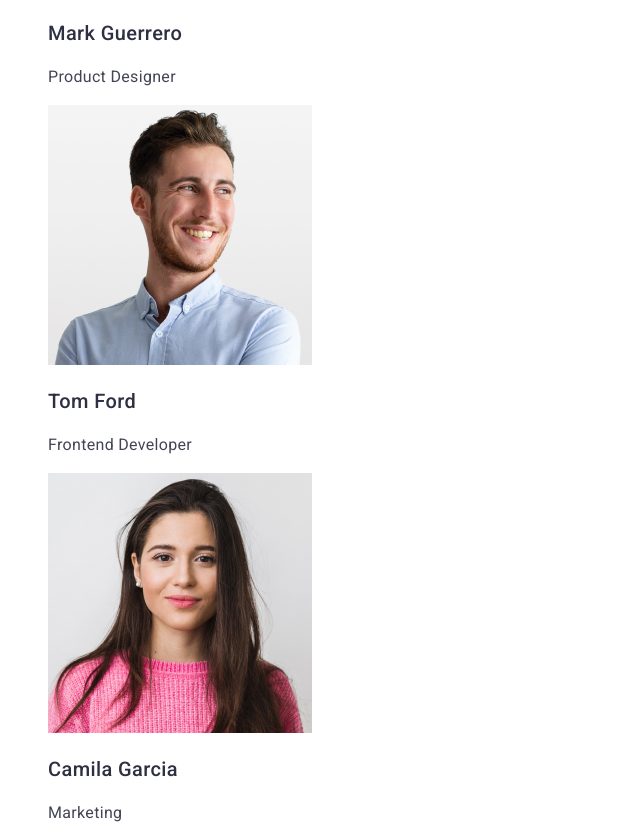
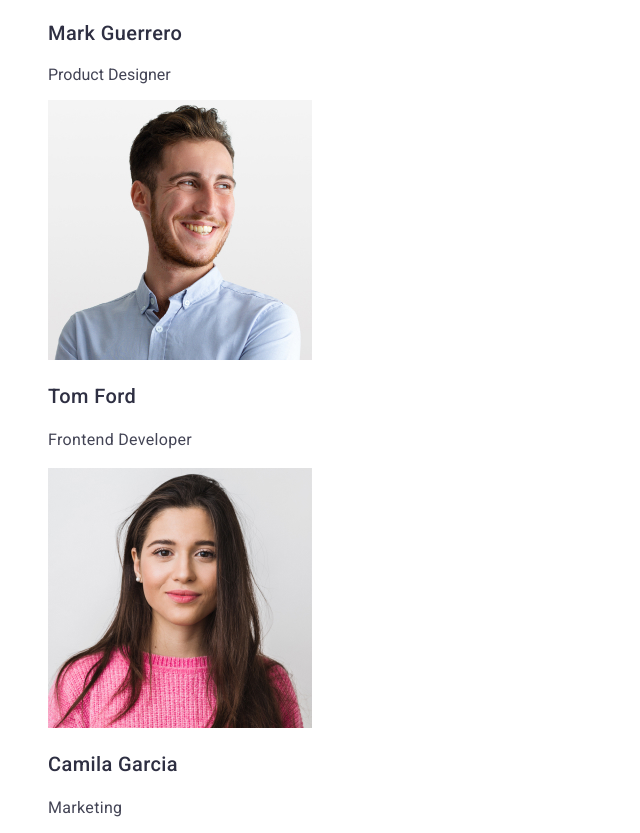
Before and after one commit to Olha-PSM/goit-markup-hw-02, a plain HTML site: page index.html in a window 1280 px wide. Shown: the part 2093-2926 px from the top of the page, without its empty margins (0-640 px from the left). Drawn offline with Linux system fonts and the light colour scheme.

Commit message:
update index html

```diff
--- a/index.html
+++ b/index.html
@@ -91,7 +91,7 @@
             <li class="team-item">
                 <img src="./images/img4.jpg" alt="Mark" width="264"/>
                 <h3 class="team-item-title title">Mark Guerrero</h3>
-                <p class="team-item-text text">Product Designer</p>
+                <p class="team-item-text t">Product Designer</p>
                 </li>
             <li class="team-item">
                 <img src="./images/img5.jpg" alt="Tom" width="264"/>
```
